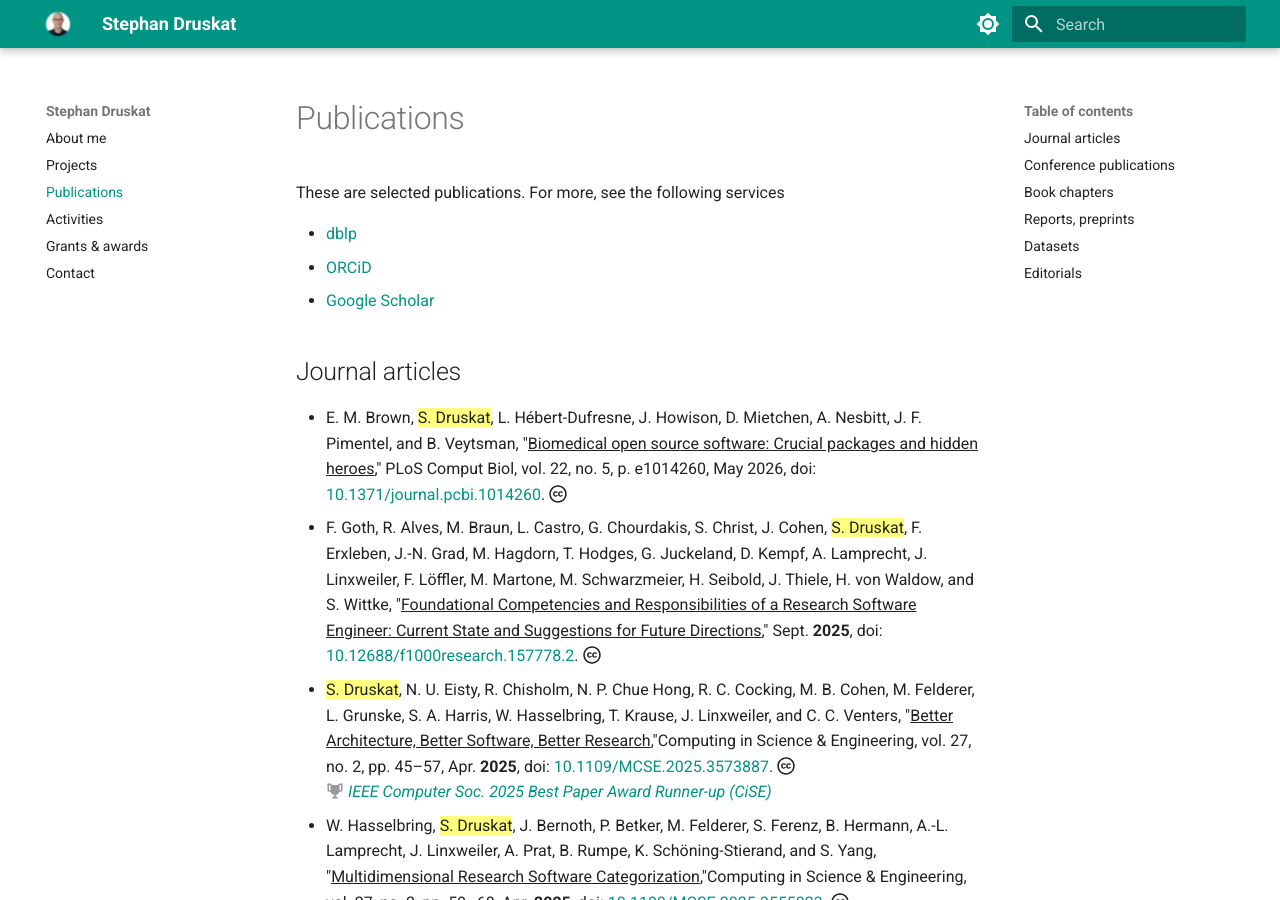
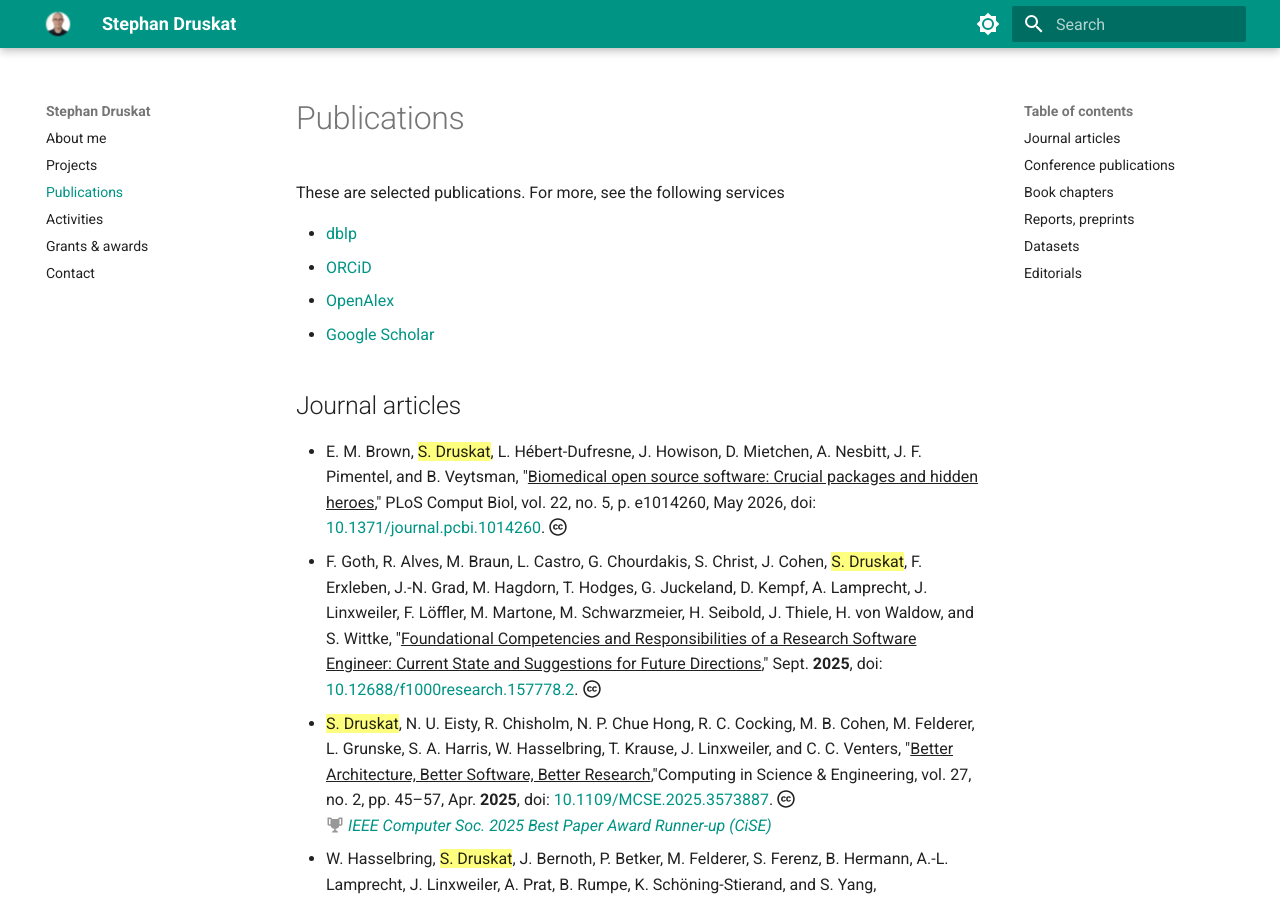
Before and after one commit to sdruskat/sdruskat.github.io, an MkDocs documentation site: the page built from docs/publications.md, in a window 1280 px wide and 900 px high. Built offline with MkDocs 1.6.1 and Material for MkDocs 9.7.7, drawn with Linux system fonts in a browser that asks for light colours.

Commit message:
Add OpenAlex as source for publication list

```diff
--- a/docs/publications.md
+++ b/docs/publications.md
@@ -3,6 +3,7 @@ For more, see the following services
 
 - [dblp](https://dblp.org/pid/154/4420.html)
 - [ORCiD](https://orcid.org/0000-0003-4925-7248#works)
+- [OpenAlex](https://openalex.org/authors/a5042960112)
 - [Google Scholar](https://scholar.google.com/citations?user=UIqaMjAAAAAJ)
 
 ## Journal articles
```
